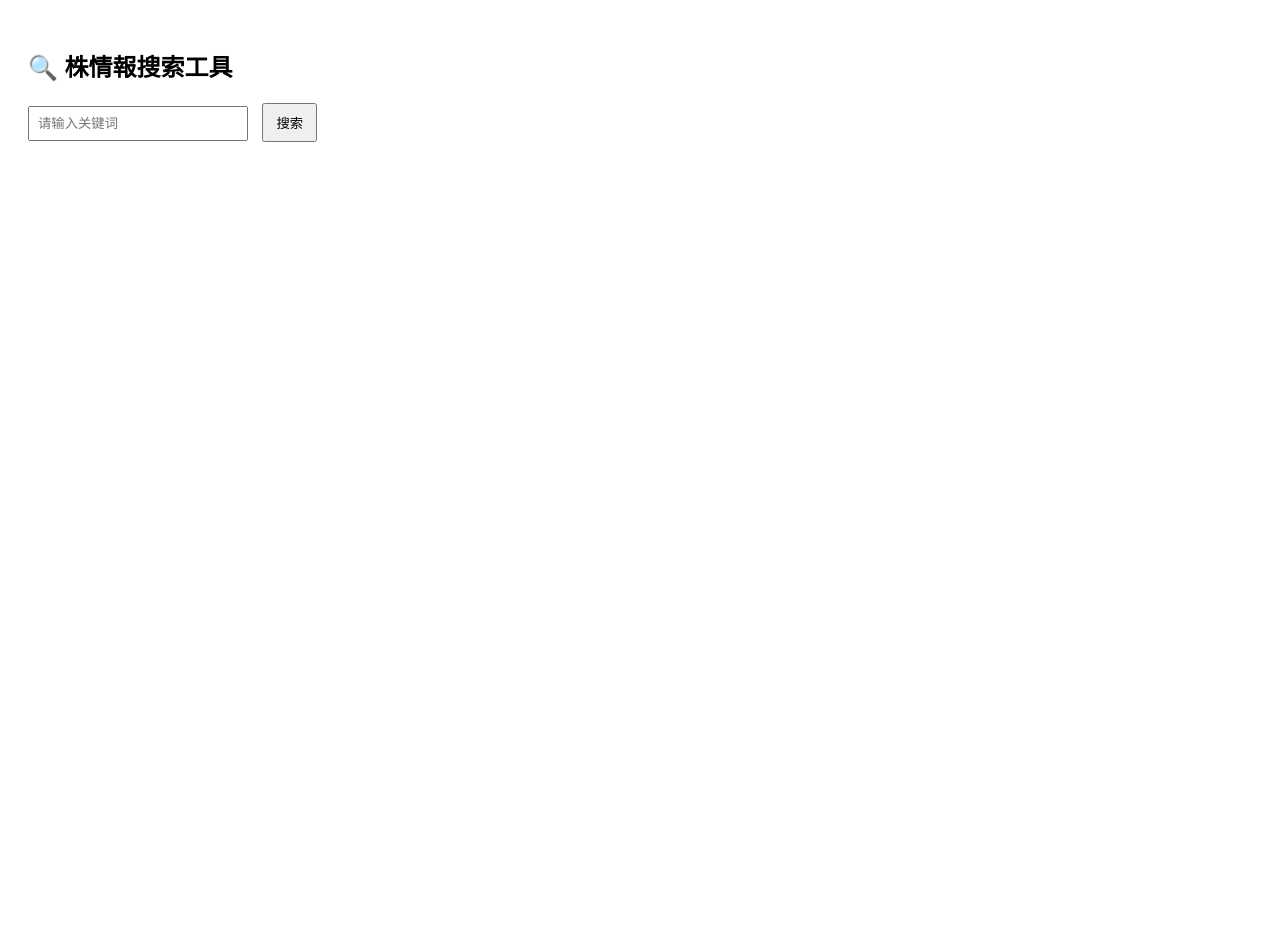
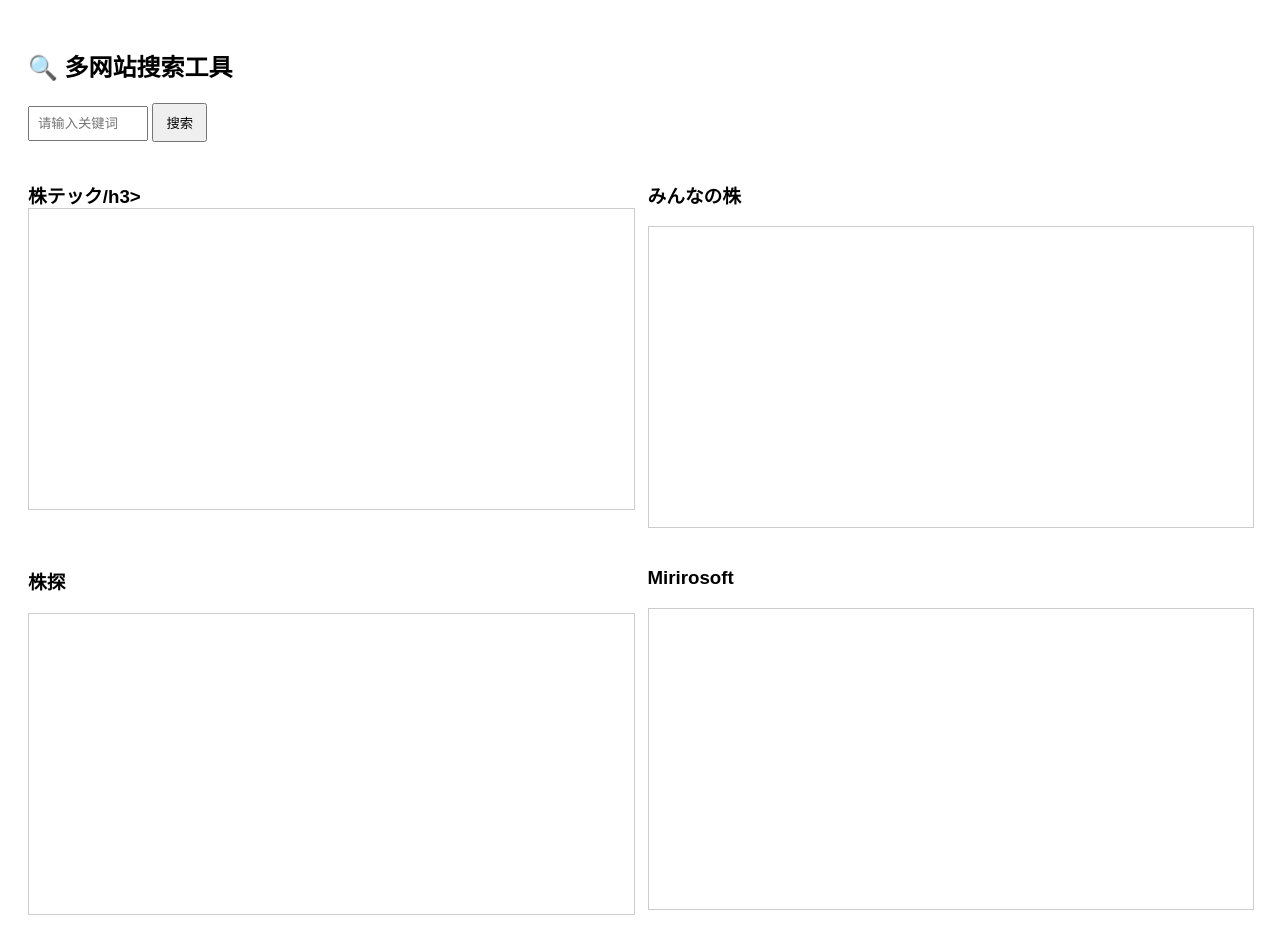
Before and after one commit to newemma2024/searchmyStock, a plain HTML site: page index.html in a window 1280 px wide. Before the commit the page ends 800 px from the top, so only its background shows below. Drawn offline with Linux system fonts and the light colour scheme.

Commit message:
Update index.html

```diff
--- a/index.html
+++ b/index.html
@@ -5,19 +5,44 @@
   <title>株情報搜索工具</title>
   <style>
     body { font-family: Arial; padding: 20px; }
-    input { width: 200px; padding: 8px; }
-    button { padding: 8px 12px; margin-left: 10px; }
-    ul { list-style: none; padding: 0; margin-top: 20px; }
-    li { margin-bottom: 10px; }
-    a { text-decoration: none; color: blue; }
+    input { width: 100px; padding: 8px; }
+    button { padding: 8px 12px; }
+    .container {
+      display: grid;
+      grid-template-columns: repeat(2, 1fr);
+      gap: 15px;
+      margin-top: 20px;
+    }
+    iframe {
+      width: 100%;
+      height: 300px;
+      border: 1px solid #ccc;
+    }
   </style>
 </head>
 <body>
-  <h2>🔍 株情報搜索工具</h2>
+  <h2>🔍 多网站搜索工具</h2>
   <input type="text" id="keyword" placeholder="请输入关键词">
   <button onclick="search()">搜索</button>
 
-  <ul id="results"></ul>
+  <div class="container">
+    <div>
+      <h3>株テック/h3>
+      <iframe id="01"></iframe>
+    </div>
+    <div>
+      <h3>みんなの株</h3>
+      <iframe id="02"></iframe>
+    </div>
+    <div>
+      <h3>株探</h3>
+      <iframe id="03"></iframe>
+    </div>
+    <div>
+      <h3>Mirirosoft</h3>
+      <iframe id="04"></iframe>
+    </div>
+  </div>
 
   <script>
     function search() {
@@ -25,20 +50,10 @@
       if (!keyword) return;
 
       const encoded = encodeURIComponent(keyword);
-      const links = [
-        { name: 'Minkabu', url: `https://minkabu.jp/stock/${encoded}` },
-        { name: 'Kabutec', url: `https://www.kabutec.jp/company/i.php?code=${encoded}` },
-        { name: 'Kabutan', url: `https://kabutan.jp/stock/?code=${encoded}` },
-        { name: 'Bing搜索', url: `https://www.bing.com/search?q=${encoded}` }
-      ];
-
-      const resultsEl = document.getElementById('results');
-      resultsEl.innerHTML = '';
-      links.forEach(link => {
-        const li = document.createElement('li');
-        li.innerHTML = `<a href="${link.url}" target="_blank">${link.name}：${link.url}</a>`;
-        resultsEl.appendChild(li);
-      });
+      document.getElementById('01').src = `https://www.kabutec.jp/company/i.php?code=${encoded}`;
+      document.getElementById('02').src = `https://minkabu.jp/stock/${encoded}`;
+      document.getElementById('03').src = `https://kabutan.jp/stock/?code=${encoded}`;
+      document.getElementById('04').src = `https://www.bing.com/search?q=${encoded}`;
     }
   </script>
 </body>
```
